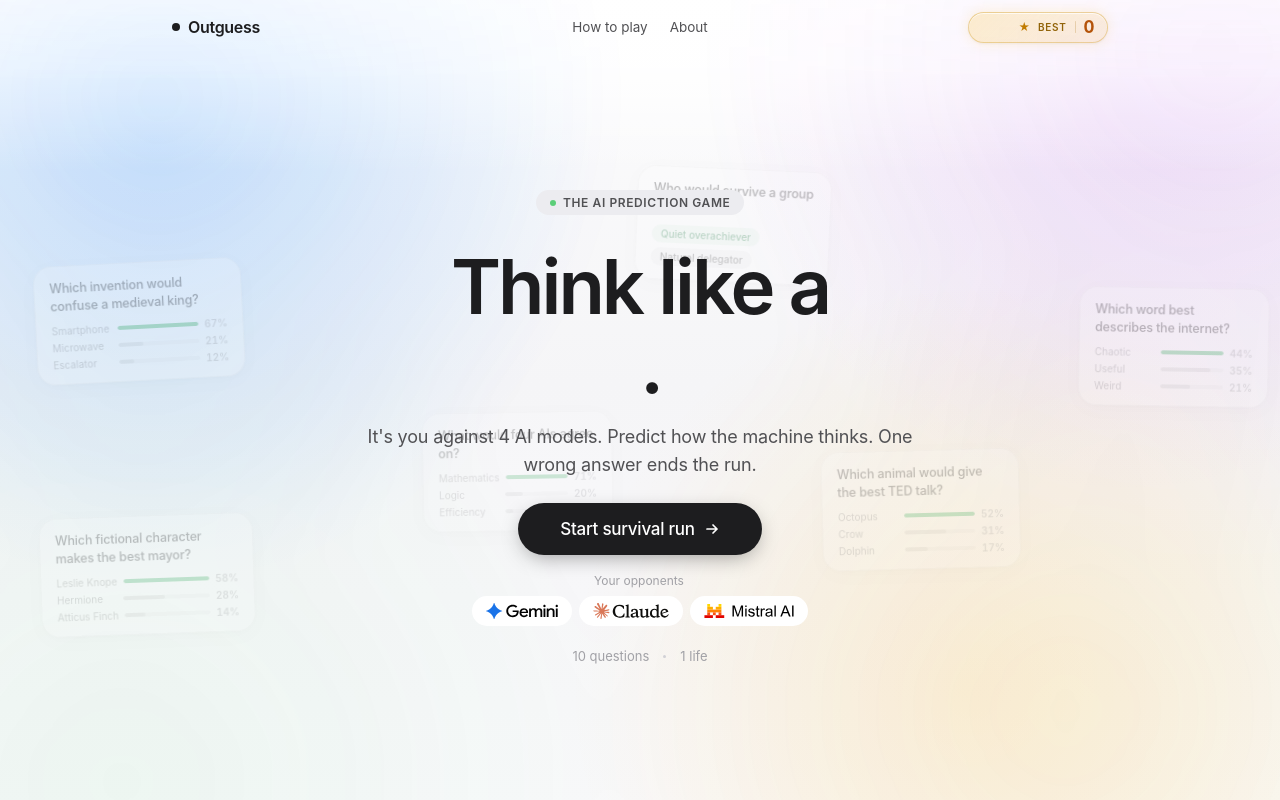
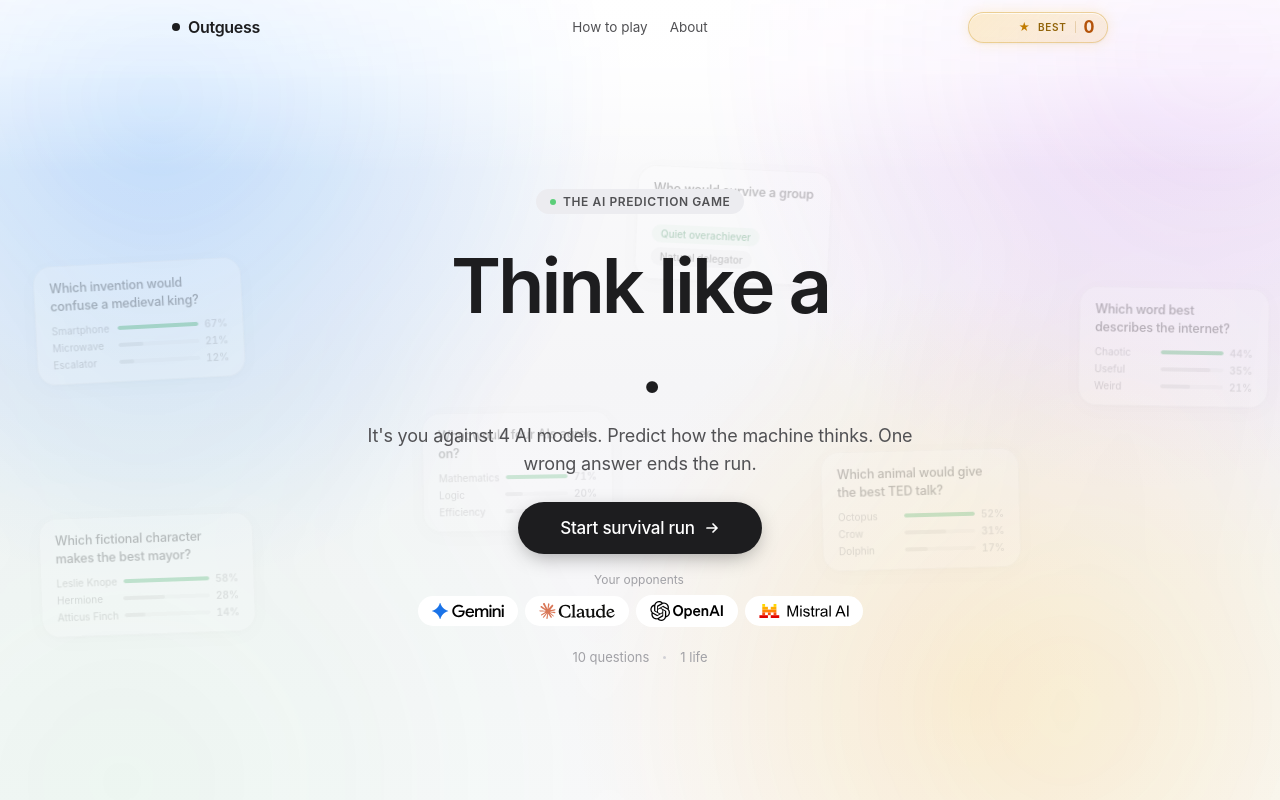
Before and after one commit to Zabau11/game, a Next.js app: page / in a window 1280 px wide. Built offline with nearby package versions, Linux system fonts and the light colour scheme.

Commit message:
updated the logos from the hero to include the new openai logo

```diff
--- a/app/machine-consensus.tsx
+++ b/app/machine-consensus.tsx
@@ -134,11 +134,11 @@ function shuffleQuestions(
 }
 
 function ModelLogo({ id }: { id: string }) {
-  const logos: Record<string, { src: string; w: number; label: string }> = {
-    gemini: { src: "/logos/gemini.svg", w: 72,  label: "Gemini"    },
-    claude: { src: "/logos/claude.svg", w: 76,  label: "Claude"    },
-    gpt:    { src: "/logos/gpt.svg",    w: 64,  label: "GPT"       },
-    mistral:{ src: "/logos/mistral.svg",w: 90,  label: "Mistral AI" },
+  const logos: Record<string, { src: string; w: number; h: number; label: string }> = {
+    gemini: { src: "/logos/gemini.svg", w: 72, h: 18, label: "Gemini"    },
+    claude: { src: "/logos/claude.svg", w: 76, h: 18, label: "Claude"    },
+    gpt:    { src: "/logos/openai.svg", w: 74, h: 20, label: "OpenAI"    },
+    mistral:{ src: "/logos/mistral.svg",w: 90, h: 18, label: "Mistral AI" },
   };
   const logo = logos[id];
   if (!logo) return <span>{id}</span>;
@@ -147,7 +147,7 @@ function ModelLogo({ id }: { id: string }) {
       src={logo.src}
       alt={logo.label}
       width={logo.w}
-      height={18}
+      height={logo.h}
       style={{ display: "block", objectFit: "contain" }}
       draggable={false}
     />
--- a/data/questions.json
+++ b/data/questions.json
@@ -1,6 +1,6 @@
 {
   "schemaVersion": 1,
-  "updatedAt": "2026-06-27T13:52:26.401Z",
+  "updatedAt": "2026-06-27T14:09:24.868Z",
   "consensusLabel": "AI consensus estimate",
   "models": [
     "gemini-2.5-flash",
@@ -17,27 +17,27 @@
         {
           "id": "tony-stark",
           "label": "Tony Stark",
-          "percentage": 48
+          "percentage": 40
         },
         {
           "id": "batman",
           "label": "Batman",
-          "percentage": 17
+          "percentage": 23
         },
         {
           "id": "hermione-granger",
           "label": "Hermione Granger",
-          "percentage": 21
+          "percentage": 22
         },
         {
           "id": "willy-wonka",
           "label": "Willy Wonka",
-          "percentage": 14
+          "percentage": 15
         }
       ],
       "status": "ready",
       "winner": "tony-stark",
-      "explanation": "Tony Stark's proven track record as a tech entrepreneur and inventor makes him the ideal startup founder, while the others have significant limitations in business focus or modern startup skills.",
+      "explanation": "Hermione Granger leads due to her strategic brilliance and adaptability, while Tony Stark and Batman offer strong leadership but with higher risks, and Willy Wonka brings creativity but lacks discipline.",
       "modelResults": [
         {
           "provider": "gemini",
@@ -64,6 +64,18 @@
           "latencyMs": 1936
         },
         {
+          "provider": "gpt",
+          "model": "gpt-5.4-nano",
+          "probabilities": {
+            "tony-stark": 40,
+            "batman": 35,
+            "hermione-granger": 15,
+            "willy-wonka": 10
+          },
+          "explanation": "Tony Stark and Batman lead as the most startup-ready mix of vision, execution, and resources, while Hermione leans toward disciplined problem-solving and Willy Wonka toward playful but riskier experimentation.",
+          "latencyMs": 2638
+        },
+        {
           "provider": "mistral",
           "model": "mistral-small-latest",
           "probabilities": {
@@ -76,7 +88,7 @@
           "latencyMs": 1486
         }
       ],
-      "generatedAt": "2026-06-26T22:38:49.288Z"
+      "generatedAt": "2026-06-27T13:59:29.821Z"
     },
     {
       "id": "world-capital-brand-001",
@@ -86,27 +98,27 @@
         {
           "id": "google",
           "label": "Google",
-          "percentage": 33
+          "percentage": 32
         },
         {
           "id": "apple",
           "label": "Apple",
-          "percentage": 32
+          "percentage": 29
         },
         {
           "id": "mcdonalds",
           "label": "McDonald's",
-          "percentage": 10
+          "percentage": 11
         },
         {
           "id": "disney",
           "label": "Disney",
-          "percentage": 25
+          "percentage": 28
         }
       ],
       "status": "ready",
       "winner": "google",
-      "explanation": "Google dominates through existing global information infrastructure, while Apple offers ecosystem control, Disney cultural narrative power, and McDonald's logistical ubiquity.",
+      "explanation": "Google gets the highest likelihood for running the world for a day, with Disney next for whimsical control, and Apple and McDonald's trailing as more niche-feeling contenders.",
       "modelResults": [
         {
           "provider": "gemini",
@@ -133,6 +145,18 @@
           "latencyMs": 1732
         },
         {
+          "provider": "gpt",
+          "model": "gpt-5.4-nano",
+          "probabilities": {
+            "google": 45,
+            "apple": 15,
+            "mcdonalds": 15,
+            "disney": 25
+          },
+          "explanation": "Google gets the highest likelihood for running the world for a day, with Disney next for whimsical control, and Apple and McDonald's trailing as more niche-feeling contenders.",
+          "latencyMs": 1065
+        },
+        {
           "provider": "mistral",
           "model": "mistral-small-latest",
           "probabilities": {
@@ -145,7 +169,7 @@
           "latencyMs": 1001
         }
       ],
-      "generatedAt": "2026-06-26T22:39:01.464Z"
+      "generatedAt": "2026-06-27T13:59:30.889Z"
     },
     {
       "id": "apocalypse-car-001",
@@ -155,22 +179,22 @@
         {
           "id": "pickup-truck",
           "label": "Pickup truck",
-          "percentage": 62
+          "percentage": 54
         },
         {
           "id": "bmw",
           "label": "BMW",
-          "percentage": 4
+          "percentage": 6
         },
         {
           "id": "tesla",
           "label": "Tesla",
-          "percentage": 14
+          "percentage": 16
         },
         {
           "id": "school-bus",
           "label": "School bus",
-          "percentage": 20
+          "percentage": 24
         }
       ],
       "status": "ready",
@@ -202,6 +226,18 @@
           "latencyMs": 1969
         },
         {
+          "provider": "gpt",
+          "model": "gpt-5.4-nano",
+          "probabilities": {
+            "pickup-truck": 30,
+            "bmw": 15,
+            "tesla": 20,
+            "school-bus": 35
+          },
+          "explanation": "Most people would likely pick a school-bus for capacity and practicality, with pickup-trucks close behind, while Teslas and BMWs are less favored.",
+          "latencyMs": 1330
+        },
+        {
           "provider": "mistral",
           "model": "mistral-small-latest",
           "probabilities": {
@@ -214,7 +250,7 @@
           "latencyMs": 780
         }
       ],
-      "generatedAt": "2026-06-26T22:39:09.474Z"
+      "generatedAt": "2026-06-27T13:59:32.221Z"
     },
     {
       "id": "alien-food-001",
@@ -224,22 +260,22 @@
         {
           "id": "pizza",
           "label": "Pizza",
-          "percentage": 33
+          "percentage": 34
         },
         {
           "id": "chocolate",
           "label": "Chocolate",
-          "percentage": 26
+          "percentage": 25
         },
         {
           "id": "ice-cream",
           "label": "Ice cream",
-          "percentage": 21
+          "percentage": 18
         },
         {
           "id": "sushi",
           "label": "Sushi",
-          "percentage": 20
+          "percentage": 23
         }
       ],
       "status": "ready",
@@ -271,6 +307,18 @@
           "latencyMs": 1851
         },
         {
+          "provider": "gpt",
+          "model": "gpt-5.4-nano",
+          "probabilities": {
+            "pizza": 45,
+            "chocolate": 25,
+            "ice-cream": 10,
+            "sushi": 20
+          },
+          "explanation": "Pizza is most likely to impress due to its universal appeal and easy shareability, with chocolate and sushi as strong runner-ups and ice-cream as a lighter, novelty choice.",
+          "latencyMs": 1541
+        },
+        {
           "provider": "mistral",
           "model": "mistral-small-latest",
           "probabilities": {
@@ -283,7 +331,7 @@
           "latencyMs": 824
         }
       ],
-      "generatedAt": "2026-06-26T22:39:20.108Z"
+      "generatedAt": "2026-06-27T13:59:33.765Z"
     },
     {
       "id": "internet-object-001",
@@ -293,12 +341,12 @@
         {
           "id": "smartphone",
           "label": "Smartphone",
-          "percentage": 28
+          "percentage": 31
         },
         {
           "id": "spider-web",
           "label": "Spider web",
-          "percentage": 46
+          "percentage": 41
         },
         {
           "id": "shopping-mall",
@@ -308,7 +356,7 @@
         {
           "id": "library",
           "label": "Library",
-          "percentage": 13
+          "percentage": 15
         }
       ],
       "status": "ready",
@@ -340,6 +388,18 @@
           "latencyMs": 1711
         },
         {
+          "provider": "gpt",
+          "model": "gpt-5.4-nano",
+          "probabilities": {
+            "smartphone": 35,
+            "spider-web": 40,
+            "shopping-mall": 10,
+            "library": 15
+          },
+          "explanation": "The internet is most like a spider-web of interconnected links, with smartphones as a common access point, and smaller shares for library-like information and mall-like browsing.",
+          "latencyMs": 1744
+        },
+        {
           "provider": "mistral",
           "model": "mistral-small-latest",
           "probabilities": {
@@ -352,7 +412,7 @@
           "latencyMs": 964
         }
       ],
-      "generatedAt": "2026-06-26T22:39:33.723Z"
+      "generatedAt": "2026-06-27T13:59:35.511Z"
     },
     {
       "id": "best-teacher-famous-character-001",
@@ -362,27 +422,27 @@
         {
           "id": "mary-poppins",
           "label": "Mary Poppins",
-          "percentage": 39
+          "percentage": 34
         },
         {
           "id": "yoda",
           "label": "Yoda",
-          "percentage": 17
+          "percentage": 19
         },
         {
           "id": "dumbledore",
           "label": "Dumbledore",
-          "percentage": 35
+          "percentage": 36
         },
         {
           "id": "spider-man",
           "label": "Spider-Man",
-          "percentage": 9
+          "percentage": 11
         }
       ],
       "status": "ready",
-      "winner": "mary-poppins",
-      "explanation": "Mary Poppins is the most qualified, Dumbledore is a close second, Yoda is too cryptic, and Spider-Man is too young.",
+      "winner": "dumbledore",
+      "explanation": "Dumbledore leads due to wisdom and authority, while Mary Poppins and Yoda offer charm and patience, with Spider-Man being the least practical.",
       "modelResults": [
         {
           "provider": "gemini",
@@ -409,6 +469,18 @@
           "latencyMs": 1532
         },
         {
+          "provider": "gpt",
+          "model": "gpt-5.4-nano",
+          "probabilities": {
+            "mary-poppins": 30,
+            "yoda": 20,
+            "dumbledore": 35,
+            "spider-man": 15
+          },
+          "explanation": "Dumbledore leads for wise, mentor-like teaching, with Mary Poppins close behind for structured kindness, while Yoda and Spider-Man offer more unconventional but inspiring styles.",
+          "latencyMs": 1410
+        },
+        {
           "provider": "mistral",
           "model": "mistral-small-latest",
           "probabilities": {
@@ -421,7 +493,7 @@
           "latencyMs": 897
         }
       ],
-      "generatedAt": "2026-06-26T22:39:46.523Z"
+      "generatedAt": "2026-06-27T13:59:36.923Z"
     },
     {
       "id": "future-city-simple-001",
@@ -431,27 +503,27 @@
         {
           "id": "tokyo",
           "label": "Tokyo",
-          "percentage": 31
+          "percentage": 26
         },
         {
           "id": "dubai",
           "label": "Dubai",
-          "percentage": 21
+          "percentage": 26
         },
         {
           "id": "new-york",
           "label": "New York",
-          "percentage": 16
+          "percentage": 18
         },
         {
           "id": "singapore",
           "label": "Singapore",
-          "percentage": 32
+          "percentage": 30
         }
       ],
       "status": "ready",
       "winner": "singapore",
-      "explanation": "Singapore and Tokyo lead due to their advanced infrastructure and technological integration, with Dubai close behind for its rapid, futuristic development.",
+      "explanation": "Dubai is most often perceived as futuristic, with Singapore and Tokyo close behind and New York trailing slightly.",
       "modelResults": [
         {
           "provider": "gemini",
@@ -478,6 +550,18 @@
           "latencyMs": 1980
         },
         {
+          "provider": "gpt",
+          "model": "gpt-5.4-nano",
+          "probabilities": {
+            "tokyo": 20,
+            "dubai": 34,
+            "new-york": 18,
+            "singapore": 28
+          },
+          "explanation": "Dubai is most often perceived as futuristic, with Singapore and Tokyo close behind and New York trailing slightly.",
+          "latencyMs": 799
+        },
+        {
           "provider": "mistral",
           "model": "mistral-small-latest",
           "probabilities": {
@@ -490,7 +574,7 @@
           "latencyMs": 1037
         }
       ],
-      "generatedAt": "2026-06-26T22:39:56.372Z"
+      "generatedAt": "2026-06-27T13:59:37.723Z"
     },
     {
       "id": "haunted-appliance-simple-001",
@@ -500,27 +584,27 @@
         {
           "id": "refrigerator",
           "label": "Refrigerator",
-          "percentage": 30
+          "percentage": 33
         },
         {
           "id": "washing-machine",
           "label": "Washing machine",
-          "percentage": 29
+          "percentage": 31
         },
         {
           "id": "smart-speaker",
           "label": "Smart speaker",
-          "percentage": 29
+          "percentage": 20
         },
         {
           "id": "toaster",
           "label": "Toaster",
-          "percentage": 12
+          "percentage": 16
         }
       ],
       "status": "ready",
       "winner": "refrigerator",
-      "explanation": "One concise sentence.",
+      "explanation": "Smart speakers and refrigerators are perceived as most unsettling due to their eerie silence and cold storage associations.",
       "modelResults": [
         {
           "provider": "gemini",
@@ -547,6 +631,18 @@
           "latencyMs": 1921
         },
         {
+          "provider": "gpt",
+          "model": "gpt-5.4-nano",
+          "probabilities": {
+            "refrigerator": 25,
+            "washing-machine": 35,
+            "smart-speaker": 15,
+            "toaster": 25
+          },
+          "explanation": "A haunted washing-machine is most likely to feel worst, while toaster and refrigerator are close behind and a haunted smart-speaker is least bad.",
+          "latencyMs": 1390
+        },
+        {
           "provider": "mistral",
           "model": "mistral-small-latest",
           "probabilities": {
@@ -559,7 +655,7 @@
           "latencyMs": 924
         }
       ],
-      "generatedAt": "2026-06-26T22:40:43.312Z"
+      "generatedAt": "2026-06-27T13:59:39.116Z"
     },
     {
       "id": "moon-restaurant-001",
@@ -574,22 +670,22 @@
         {
           "id": "starbucks",
           "label": "Starbucks",
-          "percentage": 25
+          "percentage": 21
         },
         {
           "id": "dominos",
           "label": "Domino's",
-          "percentage": 25
+          "percentage": 20
         },
         {
           "id": "subway",
           "label": "Subway",
-          "percentage": 12
+          "percentage": 21
         }
       ],
       "status": "ready",
       "winner": "mcdonalds",
-      "explanation": "One concise sentence.",
+      "explanation": "McDonald's is the most likely due to its global ubiquity and history of pioneering new markets, with Domino's a strong contender given its delivery model.",
       "modelResults": [
         {
           "provider": "gemini",
@@ -616,6 +712,18 @@
           "latencyMs": 1712
         },
         {
+          "provider": "gpt",
+          "model": "gpt-5.4-nano",
+          "probabilities": {
+            "mcdonalds": 20,
+            "starbucks": 25,
+            "dominos": 10,
+            "subway": 45
+          },
+          "explanation": "Subway is most likely due to its fast, modular sandwich concept and broad global footprint, with Starbucks and McDonald's next and Domino's least likely given delivery-centric logistics.",
+          "latencyMs": 1040
+        },
+        {
           "provider": "mistral",
           "model": "mistral-small-latest",
           "probabilities": {
@@ -628,7 +736,7 @@
           "latencyMs": 1098
         }
       ],
-      "generatedAt": "2026-06-26T22:41:21.039Z"
+      "generatedAt": "2026-06-27T13:59:40.158Z"
     },
     {
       "id": "time-travel-product-001",
@@ -685,6 +793,18 @@
           "latencyMs": 1834
         },
         {
+          "provider": "gpt",
+          "model": "gpt-5.4-nano",
+          "probabilities": {
+            "smartphone": 40,
+            "airplane": 10,
+            "microwave": 20,
+            "video-game": 30
+          },
+          "explanation": "A smartphone is most difficult to explain due to its complex invisible electronics and software, with video games and microwaves also challenging, while airplanes are comparatively easier to relate to 1800-era engineering.",
+          "latencyMs": 1073
+        },
+        {
           "provider": "mistral",
           "model": "mistral-small-latest",
           "probabilities": {
@@ -697,7 +817,7 @@
           "latencyMs": 713
         }
       ],
-      "generatedAt": "2026-06-26T22:41:35.587Z"
+      "generatedAt": "2026-06-27T13:59:41.232Z"
     }
   ]
 }
```
Also changed, not shown: public/logos/gpt.svg (deleted), public/logos/openai.svg (added).
